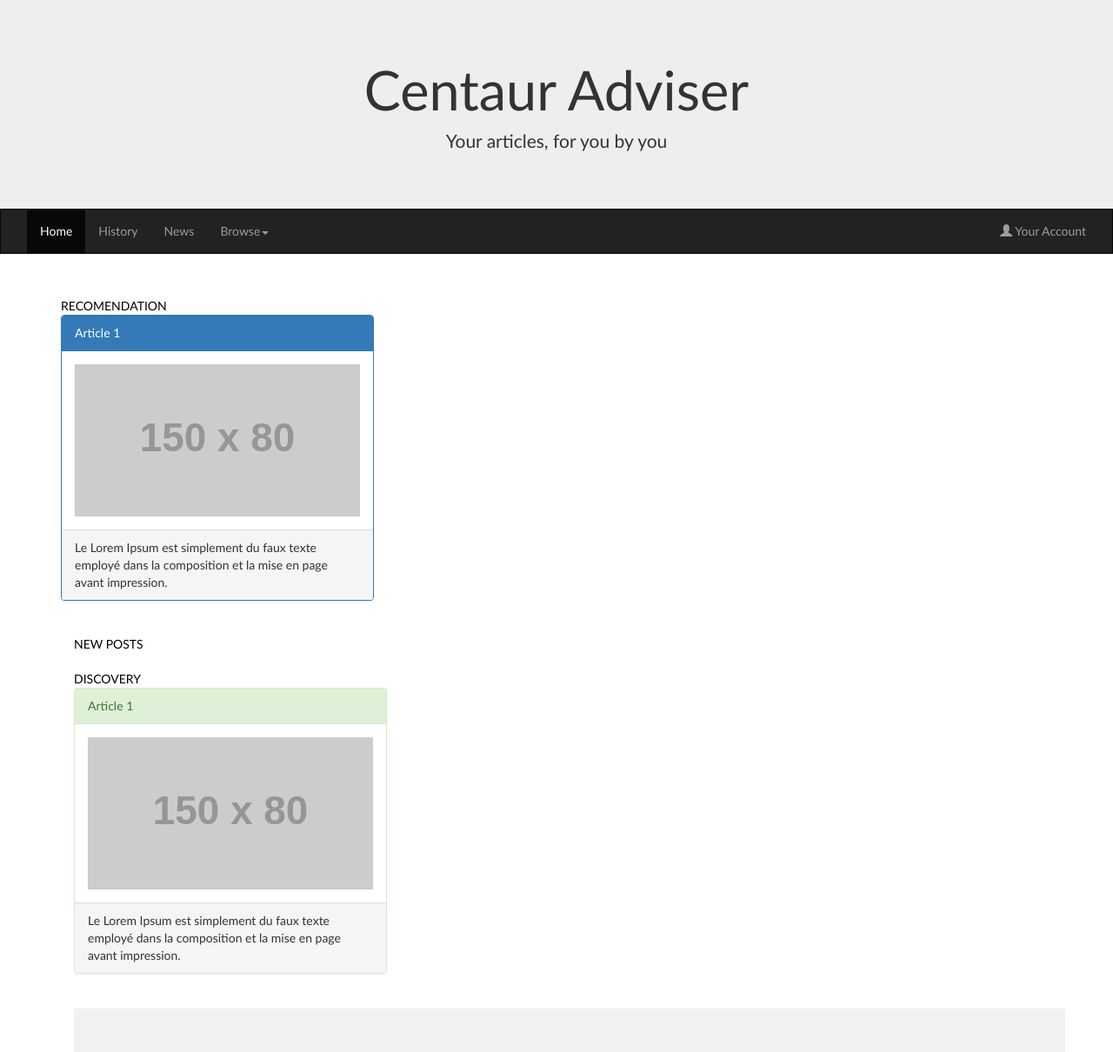
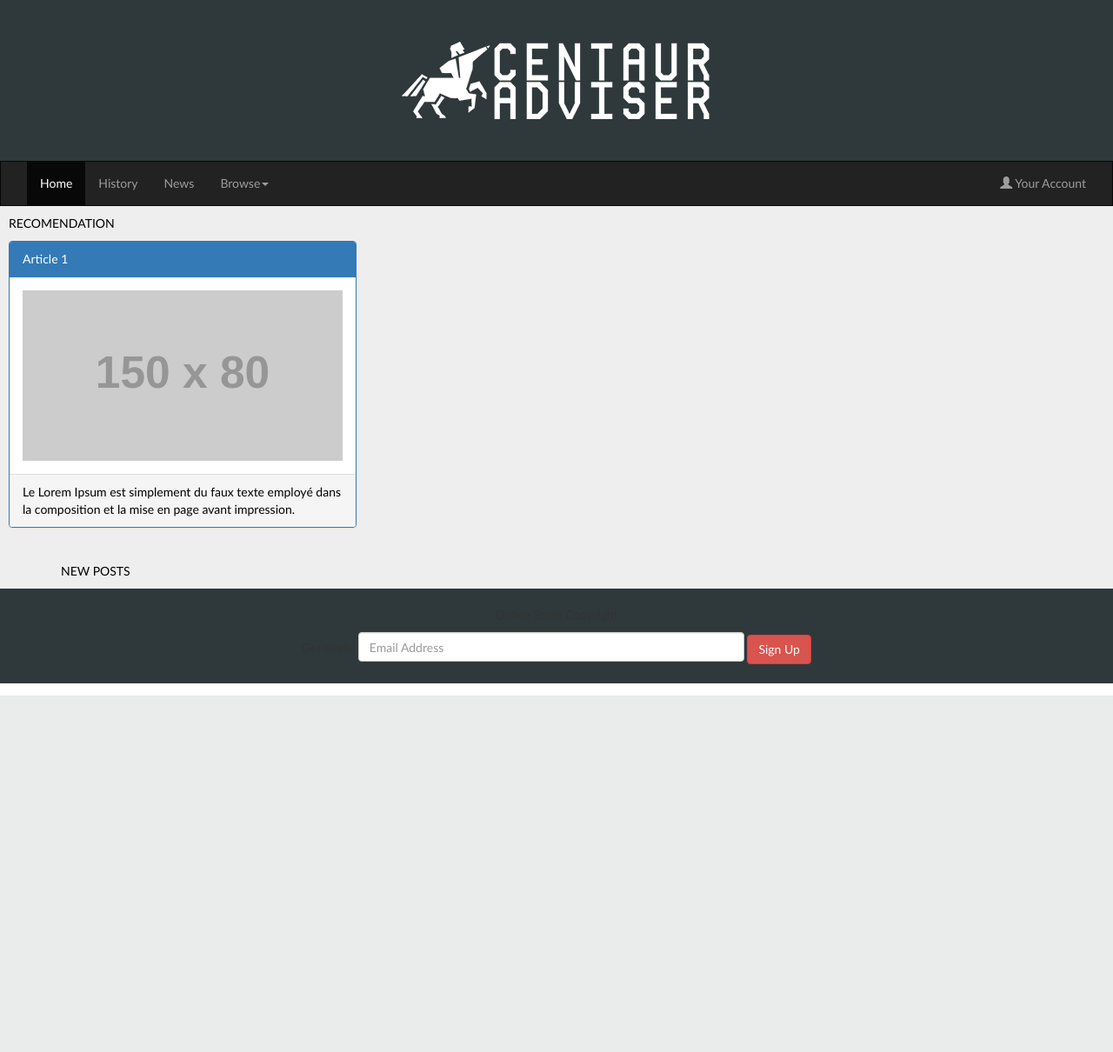
Before and after one commit to Mogulu/Centaur-Adviser, a PHP site: page / in a window 1280 px wide. Shown: the whole page at 87% size. After the commit the page ends 800 px from the top, so only its background shows below. Run offline with PHP 8.4, Linux system fonts and the light colour scheme; grey boxes labelled with a size stand in for pictures from a placeholder-image service; data that the repository does not hold is empty; some libraries are stand-ins or nearby versions.

Commit message:
Design
Menu
jquerry - norefresh
template
logo
responsive

```diff
--- /dev/null
+++ b/home.php
@@ -0,0 +1,49 @@
+<?php include "base.php"; ?>
+<?php
+try
+{
+    $bdd = new PDO('mysql:host=localhost;dbname=pfe;charset=utf8', 'root', '');
+}
+catch (Exception $e)
+{
+    die('Erreur : ' . $e->getMessage());
+}
+?>
+
+<p> RECOMENDATION </p>
+<div class="row">
+    <div class="col-sm-4">
+        <div class="panel panel-primary">
+            <div class="panel-heading">Article 1</div>
+            <div class="panel-body"><img src="https://placehold.it/150x80?text=IMAGE" class="img-responsive" style="width:100%" alt="Image"></div>
+            <div class="panel-footer">Le Lorem Ipsum est simplement du faux texte employé dans la composition et la mise en page avant impression.</div>
+        </div>
+    </div>
+
+
+</div><br>
+<!-- NEW POSTS !!!-->
+<div class="container">
+    <a> NEW POSTS </a>
+    <?php
+
+    $articles = $bdd->query("SELECT * FROM article_list ORDER BY id DESC");
+
+    while ($data = $articles->fetch())
+    { ?>
+    <div class="row">
+        <div class="col-sm-4">
+            <div class="panel panel-danger">
+                <div class="panel-heading"><?=$data['title']?></div>
+                <div class="panel-body"><img src="<?=$data['vignette_url']?>" class="img-responsive" style="width:100%" alt="image"></div>
+                <div class="panel-footer"><?=$data['resume']?></div>
+            </div>
+        </div>
+
+        <?php
+    }
+        ?>
+
+
+    </div>
+</div>
--- a/index.php
+++ b/index.php
@@ -20,16 +20,20 @@ catch (Exception $e)
         <link rel="stylesheet" href="style.css" />
         <script src="https://ajax.googleapis.com/ajax/libs/jquery/3.2.1/jquery.min.js"></script>
         <script src="https://maxcdn.bootstrapcdn.com/bootstrap/3.3.7/js/bootstrap.min.js"></script>
+        <script src="https://code.jquery.com/jquery-1.12.4.min.js"></script>
+        <script src="jquerry.js"></script>
+
 
     </head>
+
     <body>
-
+        <a href="index.php">
             <div class="jumbotron">
                 <div class="container text-center">
-    <h1>Centaur Adviser</h1>
-    <p>Your articles, for you by you</p>
+                    <img src="img/logo_white.png" href="index.php" class="img-responsive center-block" style="width:auto%; max-height:100px;text-align:center" alt="image">
                 </div>
             </div>
+        </a>
 
         <nav class="navbar navbar-inverse">
             <div class="container-fluid">
@@ -41,11 +45,11 @@ catch (Exception $e)
                     </button>
                 </div>
 
-    <div class="collapse navbar-collapse" id="myNavbar">
+                <div class="collapse navbar-collapse myNavbar">
                     <ul class="nav navbar-nav">
-        <li class="active"><a href="#">Home</a></li>
-        <li><a href="#">History</a></li>
-        <li><a href="#">News</a></li>
+                        <li class="active"><a style="cursor: pointer;"  id="home" >Home</a></li>
+                        <li><a style="cursor: pointer;"  id="history">History</a></li>
+                        <li><a style="cursor: pointer;"  id="news">News</a></li>
 
                         <li class="dropdown">
                             <a href="#" class="dropdown-toggle" data-toggle="dropdown">Browse<b class="caret"></b></a>
@@ -55,73 +59,35 @@ catch (Exception $e)
                                 <li><a href="#">Network</a></li>
                                 <li class="active"><a href="#">Politic</a></li>
                                 <li><a href="#">Science</a></li>
+
                             </ul>
+                        </li>
                     </ul>
                     <ul class="nav navbar-nav navbar-right">
-        <li><a href="account.php"><span class="glyphicon glyphicon-user"></span> Your Account</a></li>
+                        <li><a style="cursor: pointer;"  id="account"><span class="glyphicon glyphicon-user"></span> Your Account</a></li>
                         <?php
                         if (!empty($_SESSION['Username']))
                         {
                         ?>
-          <li><a> Welcome    <code><?=$_SESSION['Username']?></code></a></li>
-
+                        <li class="disabled" ><a style="cursor: text; color:#EEE"> Welcome    <code><?=$_SESSION['Username']?></code></a></li>
                         <?php } ?>
                     </ul>
                 </div>
             </div>
+
         </nav>
 
-<div class="container">
-    <a> RECOMENDATION </a>
-  <div class="row">
-    <div class="col-sm-4">
-      <div class="panel panel-primary">
-        <div class="panel-heading">Article 1</div>
-        <div class="panel-body"><img src="https://placehold.it/150x80?text=IMAGE" class="img-responsive" style="width:100%" alt="Image"></div>
-        <div class="panel-footer">Le Lorem Ipsum est simplement du faux texte employé dans la composition et la mise en page avant impression.</div>
-      </div>
+        <div id="main" class="fill">
+
         </div>
 
-
-</div><br>
-     <!-- NEW POSTS !!!-->
-        <div class="container">
-    <a> NEW POSTS </a>
-    <?php
-
-    $articles = $bdd->query("SELECT * FROM article_list ORDER BY id DESC");
-
-   while ($data = $articles->fetch())
-{ ?>
-	  <div class="row">
-    <div class="col-sm-4">
-      <div class="panel panel-danger">
-        <div class="panel-heading"><?=$data['title']?></div>
-        <div class="panel-body"><img src="<?=$data['vignette_url']?>" class="img-responsive" style="width:100%" alt="image"></div>
-        <div class="panel-footer"><?=$data['resume']?></div>
-      </div>
-    </div>
-
-    <?php
-}
-    ?>
-
-</div><br>
-
-    <div class="container">
-    <a> DISCOVERY </a>
-  <div class="row">
-    <div class="col-sm-4">
-      <div class="panel panel-success">
-        <div class="panel-heading">Article 1</div>
-        <div class="panel-body"><img src="https://placehold.it/150x80?text=IMAGE" class="img-responsive" style="width:100%" alt="Image"></div>
-        <div class="panel-footer">Le Lorem Ipsum est simplement du faux texte employé dans la composition et la mise en page avant impression.</div>
-      </div>
-    </div>
-</div><br>
-
         <footer class="container-fluid text-center">
-</footer>
+            <p>Online Store Copyright</p>
+            <form class="form-inline">Get deals:
+                <input type="email" class="form-control" size="50" placeholder="Email Address">
+                <button type="button" class="btn btn-danger">Sign Up</button>
+            </form>
+        </footer
 
             </body>
             </html>
--- /dev/null
+++ b/jquerry.js
@@ -0,0 +1,24 @@
+
+$(document).ready(function(){
+    $("#main").load("home.php");
+    $("#account").click(function(){
+        $("#main").load("account.php");
+    });
+    $("#home").click(function(){
+        $("#main").load("home.php");
+    });
+    $("#history").click(function(){
+        $("#main").load("history.php");
+    });
+    $("#news").click(function(){
+        $("#main").load("news.php");
+    });
+    $("#browse").click(function(){
+
+    });
+
+    $('.navbar li').click(function() {
+        $(this).siblings('li').removeClass('active');
+        $(this).addClass('active');
+    });
+});
--- /dev/null
+++ b/logout.php
@@ -0,0 +1,5 @@
+<?php
+session_start();//session is a way to store information (in variables) to be used across multiple pages.
+session_destroy();
+header("Location: index.php");//use for the redirection to some page
+?>
--- a/style.css
+++ b/style.css
@@ -1,26 +1,31 @@
 ul {
-	float: left;
-}
-
-.navbar {
-      margin-bottom: 50px;
-      border-radius: 0;
-}
-.jumbotron {
-      margin-bottom: 0;
-}
-
-footer {
-      background-color: #f2f2f2;
-      padding: 25px;
+    float: left;
 }
 
 * {
     margin: 0;
     padding: 0;
 }
+
+.navbar {
+    border-radius: 0;
+    margin-bottom: 0;
+}
+.jumbotron {
+    margin: 0 auto;
+    background-color:#2F393B;
+}
+
+footer {
+    background-color: #2F393B;
+    padding:20px;
+}
+
+
 body {
     font-family: Trebuchet MS;
+    height: 100%;
+
 }
 a {
     color: #000;
@@ -29,15 +34,22 @@ a:hover, a:active, a:visited {
     text-decoration: none;
 }
 #main {
-    width: 780px;
-    margin: 0 auto;
-    margin-top: 50px;
-    padding: 10px;
-    border: 1px solid #CCC;
     background-color: #EEE;
 }
+
+.fill{
+    width:100%;
+    height:100%;
+    min-height:100%;
+    background-color:#990000;
+    padding:10px;
+    color:#000000;
+}
+
+
 form fieldset { border: 0; }
 form fieldset p br { clear: left; }
+
 label {
     margin-top: 5px;
     display: block;
```
Also changed, not shown: account.php (+17 -15 lines), index.html (deleted, +0 -135 lines), history.php (added), img/logo.png (added), img/logo_white.png (added), news.php (added). Lines whose indentation alone changed are shown as unchanged.
